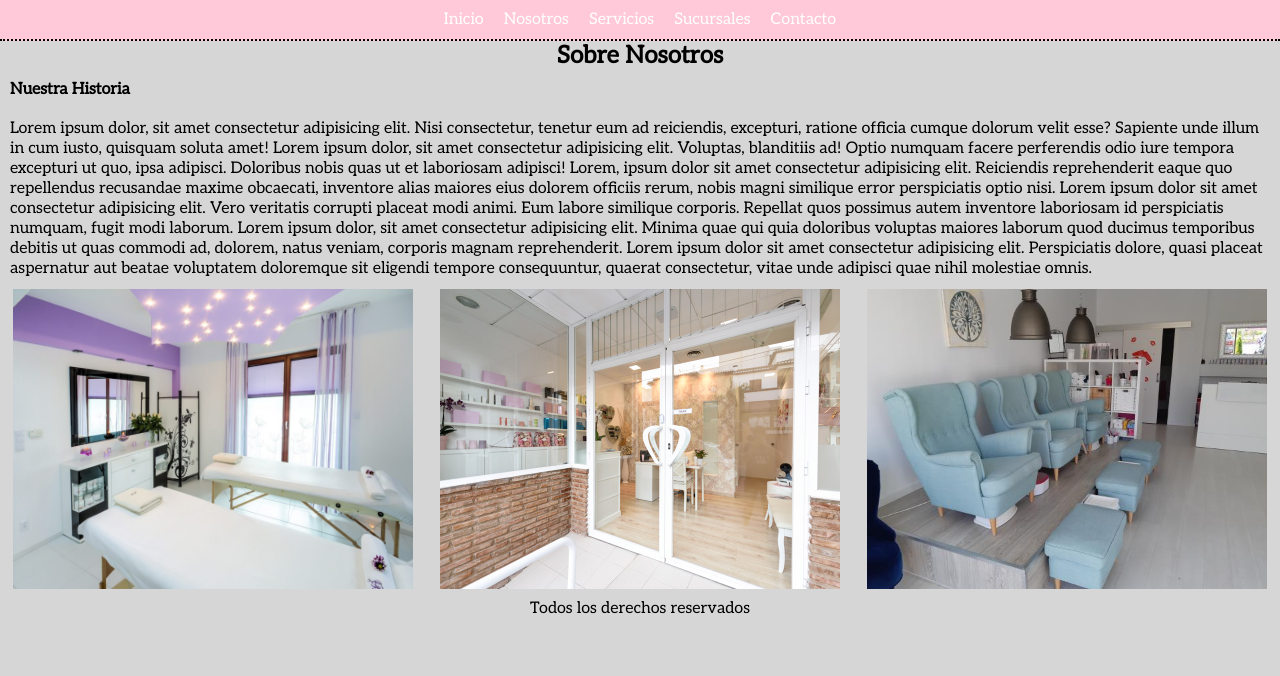
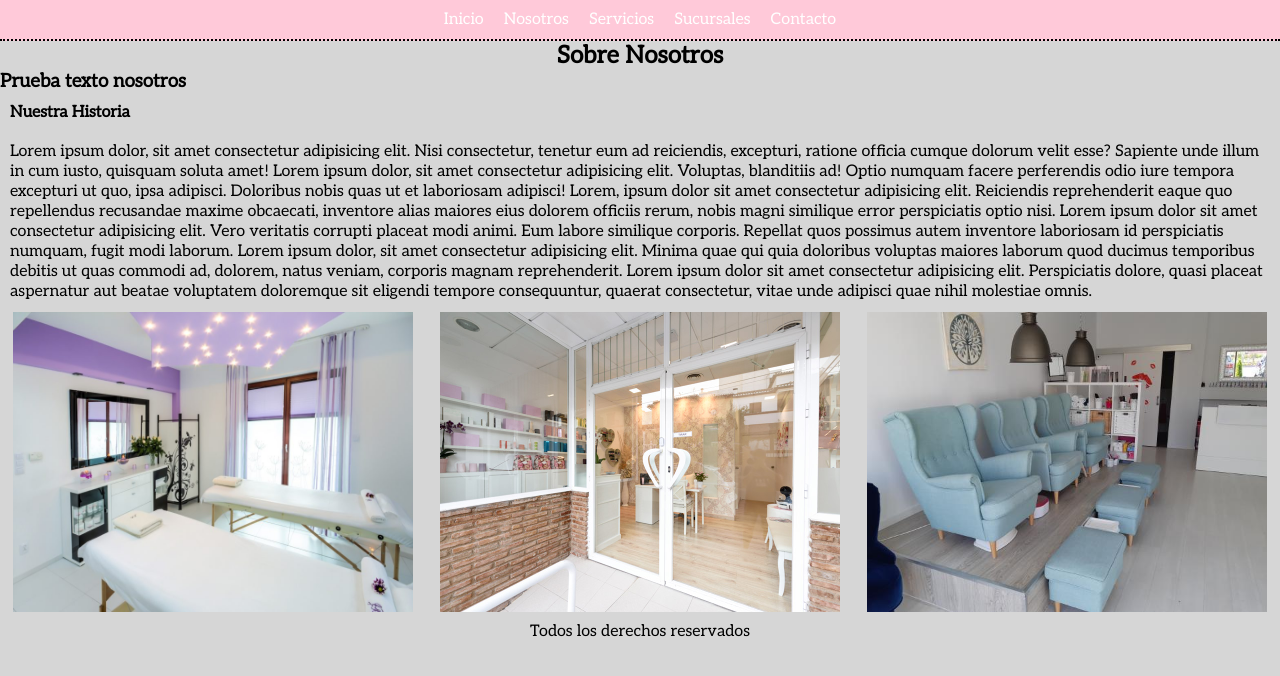
Before and after one commit to rrosaschi/estetica-meraki, a plain HTML site: page paginas/nosotros.html in a window 1280 px wide. Drawn offline with Linux system fonts and the light colour scheme.

Commit message:
Prueba nosotros

```diff
--- a/paginas/nosotros.html
+++ b/paginas/nosotros.html
@@ -25,6 +25,7 @@
     </header>
     <main>
         <h2>Sobre Nosotros</h2>
+        <h3>Prueba texto nosotros</h3>
         <section>
             <h4>Nuestra Historia</h4>
             <p>Lorem ipsum dolor, sit amet consectetur adipisicing elit. Nisi consectetur, tenetur eum ad reiciendis, excepturi, ratione officia cumque dolorum velit esse? Sapiente unde illum in cum iusto, quisquam soluta amet! Lorem ipsum dolor, sit amet consectetur adipisicing elit. Voluptas, blanditiis ad! Optio numquam facere perferendis odio iure tempora excepturi ut quo, ipsa adipisci. Doloribus nobis quas ut et laboriosam adipisci! Lorem, ipsum dolor sit amet consectetur adipisicing elit. Reiciendis reprehenderit eaque quo repellendus recusandae maxime obcaecati, inventore alias maiores eius dolorem officiis rerum, nobis magni similique error perspiciatis optio nisi. Lorem ipsum dolor sit amet consectetur adipisicing elit. Vero veritatis corrupti placeat modi animi. Eum labore similique corporis. Repellat quos possimus autem inventore laboriosam id perspiciatis numquam, fugit modi laborum. Lorem ipsum dolor, sit amet consectetur adipisicing elit. Minima quae qui quia doloribus voluptas maiores laborum quod ducimus temporibus debitis ut quas commodi ad, dolorem, natus veniam, corporis magnam reprehenderit. Lorem ipsum dolor sit amet consectetur adipisicing elit. Perspiciatis dolore, quasi placeat aspernatur aut beatae voluptatem doloremque sit eligendi tempore consequuntur, quaerat consectetur, vitae unde adipisci quae nihil molestiae omnis.</p>
```
